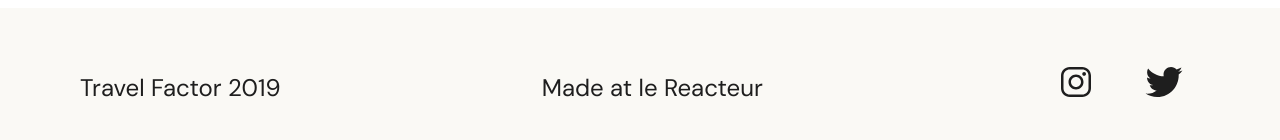
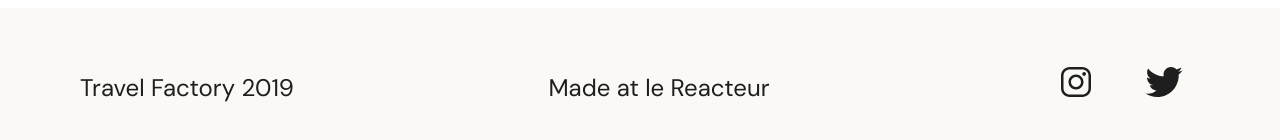
Before and after one commit to se4astien/BrightLight-react, a React (Create React App) app: page / in a window 1280 px wide. Shown: the part 4839-4979 px from the top of the page. Built offline with nearby package versions, Linux system fonts and the light colour scheme.

Commit message:
update name

```diff
--- a/src/Footer.js
+++ b/src/Footer.js
@@ -3,7 +3,7 @@ import React from "react";
 const Footer = () => {
   return (
     <footer>
-      <p>Travel Factor 2019</p>
+      <p>Travel Factory 2019</p>
       <p>Made at le Reacteur</p>
       <ul className="social-icons">
         <li>
```
